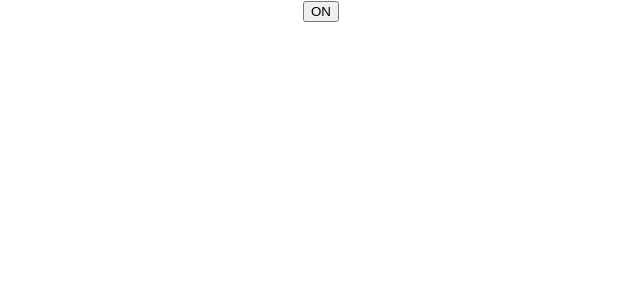
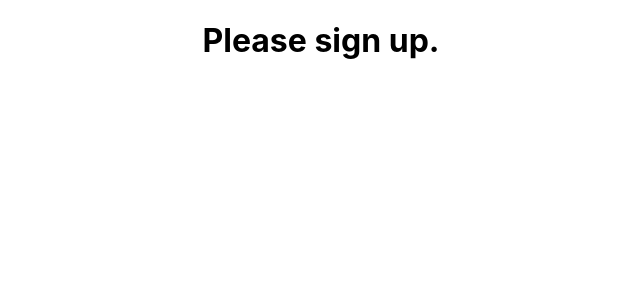
Before and after one commit to PriyankaJHiremath/project-react, a React (Create React App) app: page / in a window 1280 px wide. Shown: the top 300 px of the page, without its empty margins (319-959 px from the left). Built offline with nearby package versions, Linux system fonts and the light colour scheme.

Commit message:
Conditional Rendering

```diff
--- a/src/App.js
+++ b/src/App.js
@@ -7,12 +7,14 @@
 import Count from './component/Count';
 import Clock from './component/Clock';
 import Toggle from './component/Toggle';
+import LoggedInUser from './component/LoggedInUser';
 
 function App() {
   return (
     <div className="App">
-    <Toggle/>
-    {/*<Clock/>
+    <LoggedInUser isLoggedIn={false}/>
+    {/*<Toggle/>
+    <Clock/>
      <Count/>
    <Message/>
      <Greet name="bruce" heroName="Batman">
--- /dev/null
+++ b/src/component/LoggedInUser.js
@@ -0,0 +1,19 @@
+import React from 'react'
+
+function UserGreeting(props) {
+    return <h1>Welcome back!</h1>;
+  }
+
+  function GuestGreeting(props) {
+    return <h1>Please sign up.</h1>;
+  }
+
+  function LoggedInUser(props) {
+    const isLoggedIn = props.isLoggedIn;
+    if (isLoggedIn) {
+      return <UserGreeting />;
+    }
+    return <GuestGreeting />;
+  }
+
+ export default LoggedInUser
```
